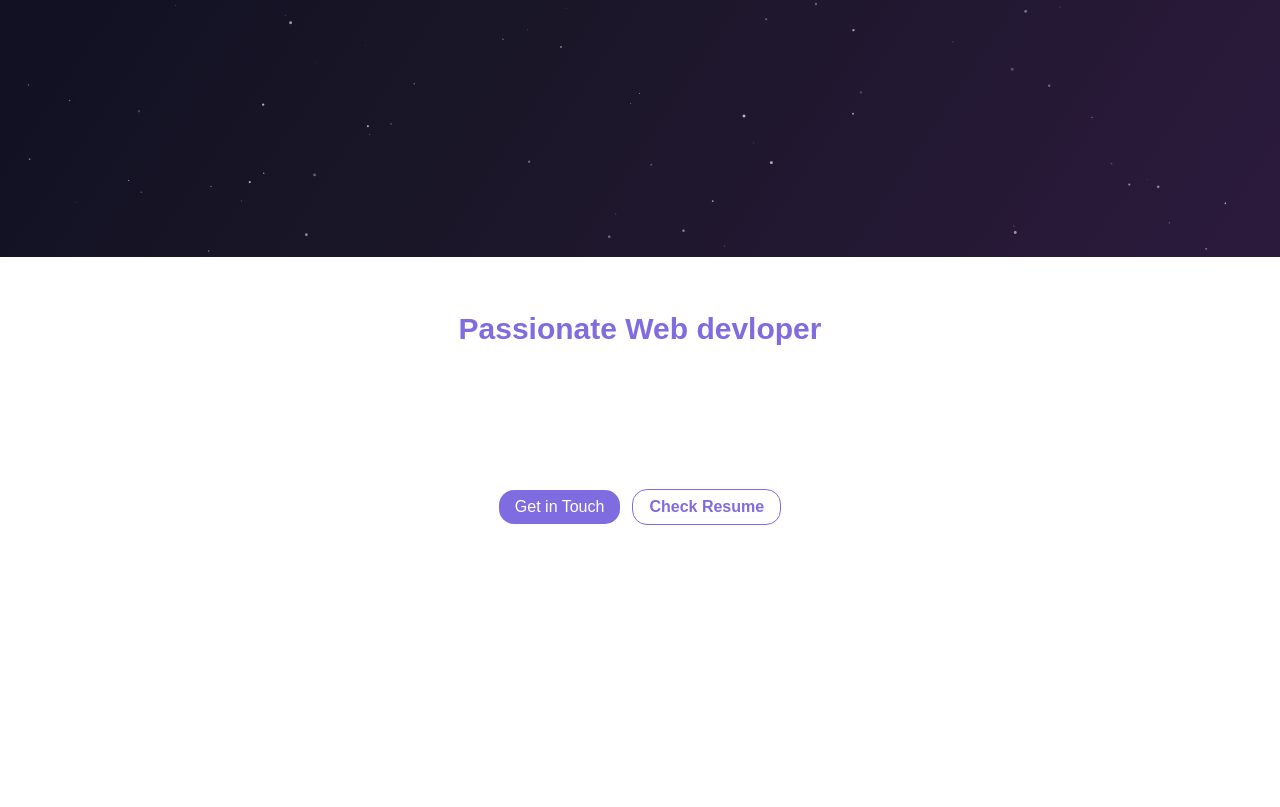
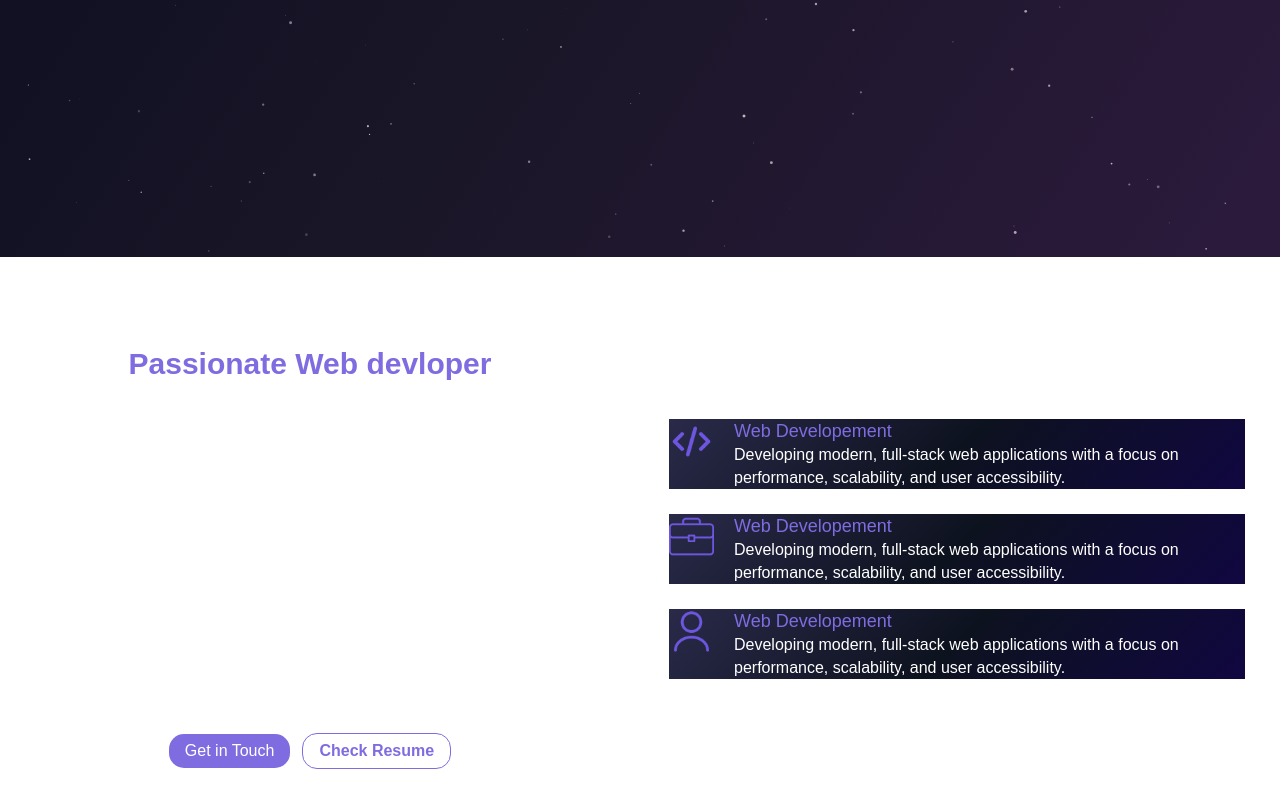
Before and after one commit to zh012948/frontend-portfolio, a React (Vite) app: page / in a window 1280 px wide. Shown: the part 603-1410 px from the top of the page. Built offline with nearby package versions, Linux system fonts and the light colour scheme.

Commit message:
MERN Stack Dev

```diff
--- a/index.html
+++ b/index.html
@@ -8,6 +8,8 @@
   <link href='https://cdn.boxicons.com/fonts/basic/boxicons.min.css' rel='stylesheet'>
   <link href='https://cdn.boxicons.com/fonts/animations.min.css' rel='stylesheet'>
   <link href="https://unpkg.com/boxicons@2.1.4/css/boxicons.min.css" rel="stylesheet">
+  <link href="https://fonts.googleapis.com/css2?family=Inter:wght@400;600&family=Sora:wght@600&display=swap" rel="stylesheet">
+
   <meta name="viewport" content="width=device-width, initial-scale=1.0" />
   <title>MERN Stack Developer</title>
 </head>
--- a/src/components/About.jsx
+++ b/src/components/About.jsx
@@ -1,4 +1,9 @@
 import '../styles/About.css'
+import AboutBox from './AboutBox'
+import html from '../assets/images/html.png'
+import briefcase from '../assets/images/briefcase.png'
+import user from '../assets/images/user.png'
+
 
 export default function About() {
     return (
@@ -35,7 +40,23 @@ export default function About() {
                     </div>
 
                     <div className="about-boxes">
+                        <AboutBox
+                            image={html}
+                            title="Web Developement"
+                            description="Developing modern, full-stack web applications with a focus on performance, scalability, and user accessibility."
+                        />
 
+                        <AboutBox
+                            image={briefcase}
+                            title="UI/UX Design"
+                            description="Crafting clean, user-centered interfaces that balance aesthetics with usability to deliver smooth user experiences."
+                        />
+
+                        <AboutBox
+                            image={user}
+                            title="Project Management"
+                            description="Managing and delivering end-to-end solutions using agile workflows, from ideation and design to deployment and iteration."
+                        />
                     </div>
                 </div>
             </div>
--- /dev/null
+++ b/src/components/AboutBox.jsx
@@ -0,0 +1,29 @@
+import '../styles/AboutBox.css'
+import html from '../assets/images/html.png'
+
+
+export default function AboutBox(props) {
+    return (
+        <>
+            <div className="box-container">
+
+                <div className="side-image">
+                    <img src={props.image} />
+                </div>
+
+                <div className="box-content">
+
+                    <div className="title">
+                        Web Developement
+                    </div>
+
+                    <div className="content">
+                        Developing modern, full-stack web applications with a focus on performance, scalability, and user accessibility.
+                    </div>
+
+                </div>
+            </div>
+        </>
+    )
+
+}
--- a/src/styles/About.css
+++ b/src/styles/About.css
@@ -1,9 +1,20 @@
+.about-section {
+    font-family: 'Roboto', sans-serif;
+    box-sizing: border-box;
+}
+
 .about-section {
     text-align: center;
     padding-top: 60px;
     height: 100vh;
 }
 
+
+.about-container {
+    display: flex;
+    flex-direction: column;
+
+}
 
 .btnGetInTouch {
     padding: 8px 16px;
@@ -50,11 +61,17 @@
 
 
 
+.about-boxes {
+    display: flex;
+    flex-direction: column;
+    gap: 25px;
+}
 
 .about-content .content {
     text-align: justify;
     padding: 15px;
     font-size: 16px;
+    margin-bottom: 20px;
 }
 
 .about-content .role {
@@ -64,3 +81,36 @@
     font-weight: 600;
     line-height: 1.5;
 }
+
+
+
+
+
+@media screen and (min-width: 1024px) {
+
+    .about-container {
+        justify-content: space-between;
+        align-items: center;
+        padding: 35px;
+        flex-direction: row;
+    }
+
+
+    .about-content {
+        width: 550px;
+    }
+
+    .about-content .content {
+        line-height: 1.4;
+    }
+
+
+    .about-content .content {
+
+        margin-bottom: 4px;
+    }
+
+
+
+
+}
--- /dev/null
+++ b/src/styles/AboutBox.css
@@ -0,0 +1,62 @@
+* {
+    box-sizing: border-box;
+}
+
+body {
+    min-height: 1000vh;
+
+}
+
+
+
+.side-image img {
+    width: 45px;
+}
+
+.box-container {
+    display: flex;
+    background: linear-gradient(135deg, #2a2a49, #0d121f, #100741);
+
+}
+
+.box-container .box-content .title {
+    color: #7F6CE0;
+    font-size: 18px;
+    font-weight: 500;
+}
+
+.box-container .box-content {
+    line-height: 1.4;
+    text-align: left;
+    color: white;
+}
+
+
+
+
+
+
+
+
+/* Laptop and Desktop Responsive */
+
+@media screen and (min-width: 1024px) {
+
+
+
+
+    .box-container {
+        width: 576px;
+        padding: 20px 16px;
+        gap: 20px;
+        border-radius: 10px;
+        transition: 0.2s ease;
+    }
+
+    .box-container:hover {
+        box-shadow: 3px 5px 7px #7F6CE0;
+    }
+
+
+
+}
--- a/src/styles/Navbar.css
+++ b/src/styles/Navbar.css
@@ -9,7 +9,7 @@
 html,
 body {
     -webkit-tap-highlight-color: transparent;
-    font-family: 'Poppins', sans-serif;
+    font-family: 'Roboto', sans-serif;
     min-height: 100vh;
     background: #0a0c1f;
 }
```
